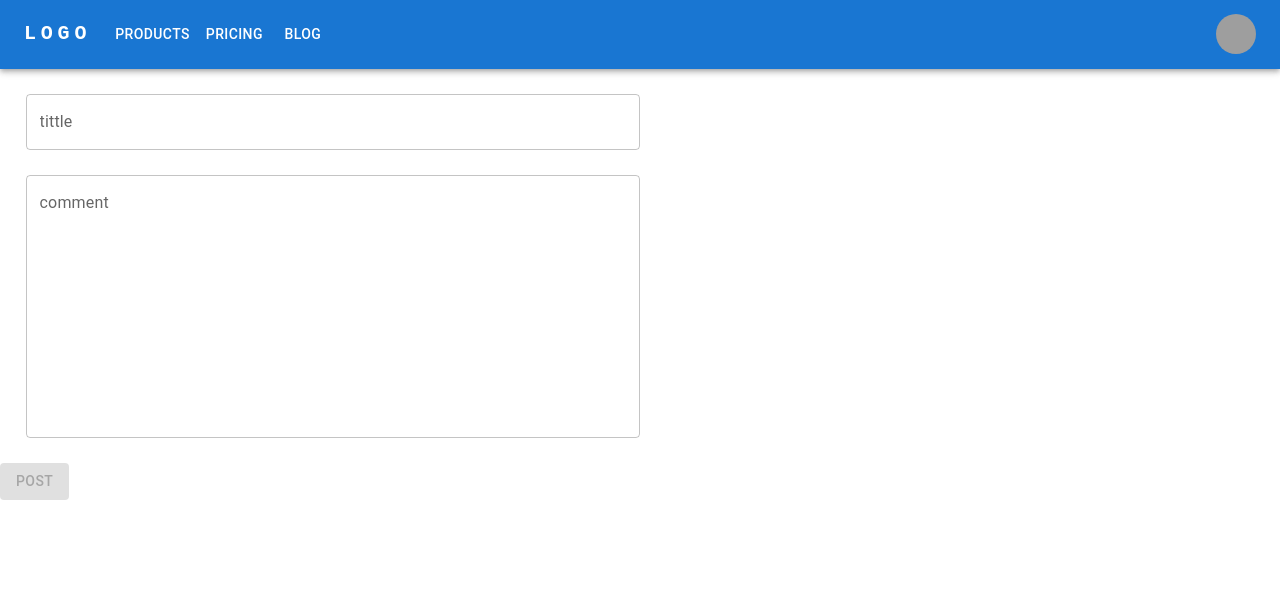
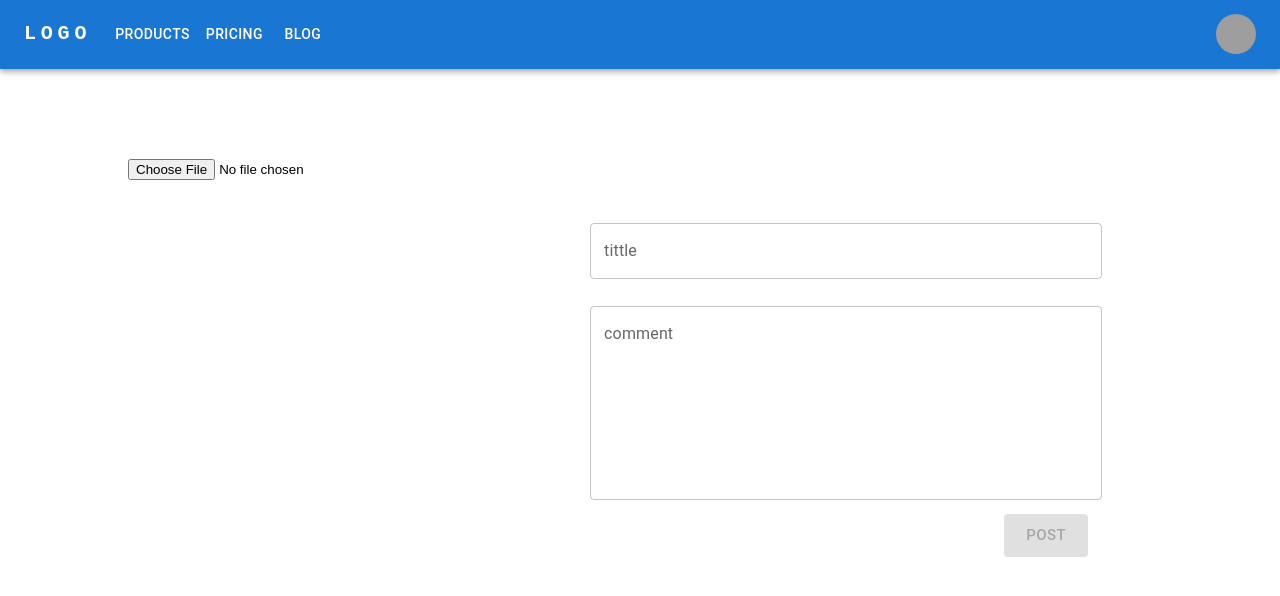
Before and after one commit to Shunkicreate/wakuwaku_Hackz, a React (Create React App) app: page /post in a window 1280 px wide. Shown: the top 596 px of the page. Built offline with nearby package versions, Linux system fonts and the light colour scheme; grey boxes are pictures that could not be loaded.

Commit message:
photoSelectOk

```diff
--- a/src/pages/PostContent/PostContent.tsx
+++ b/src/pages/PostContent/PostContent.tsx
@@ -3,12 +3,15 @@ import { useNavigate } from 'react-router-dom';
 import { Button, createMuiTheme, styled, TextField, useFormControl, withStyles } from "@mui/material";
 import { ThemeProvider } from "@emotion/react";
 import react, { useContext, useState } from "react"
+import { grid, height, padding } from "@mui/system";
+import { right } from "@popperjs/core";
 
 const PostContent = (): JSX.Element => {
 
   const [check, setCheck] = useState(true);
   const [tittle, setTittle] = useState('');
   const [comment, setComment] = useState('');
+  const [profileImage, setProfileImage] = useState('default-profile.png');
 
   const theme1 = createMuiTheme({
     palette: {
@@ -36,10 +39,54 @@ const PostContent = (): JSX.Element => {
 
   const navigate = useNavigate();
 
+
+  const SelectPhoto = () => {
+    if(profileImage=='default-profile.png'){
+      return(
+        <input type="file" onChange={onFileInputChange}/>
+      )
+    }
+    else{
+      return(
+        <img
+              src={profileImage}
+              // className="h-32 w-32 rounded-full"
+              style={{
+                width: "31vw",
+                height: "31vw",
+                paddingLeft: "2vw",
+                paddingRight: "2vw",
+              }}
+            />
+      )
+    }
+  }
+
+  const onFileInputChange = (e: React.ChangeEvent<HTMLInputElement>) => {
+    if (!e.target.files) return;
+
+    // React.ChangeEvent<HTMLInputElement>よりファイルを取得
+    const fileObject = e.target.files[0];
+    // オブジェクトURLを生成し、useState()を更新
+    setProfileImage(window.URL.createObjectURL(fileObject));
+  };
+
   return (
     <>
       <Header />
-      {/* <div> */}
+      <div
+        style={{
+          display: "grid",
+          paddingLeft: "10vw",
+          paddingRight: "10vw",
+          gridTemplateColumns: "35vw 55vw",
+          height: "100vh"
+        }}
+      >
+        <div style={{height: "100%",paddingTop: "20%"}}>
+          <SelectPhoto></SelectPhoto>
+        </div>
+        <div style={{height: "100%",paddingTop: "20%"}}>
           <div style={{ margin: "2%" }}>
             <ThemeProvider theme={theme1}>
               <div>
@@ -47,13 +94,14 @@ const PostContent = (): JSX.Element => {
                   id="outlined-basic"
                   label="tittle" variant="outlined"
                   style={{
-                width: "50%",
-                marginBottom: "2%"
+                    width: "40vw",
+                    marginBottom: "4%"
                   }}
                   onChange={(event) => {
                     setTittle(event.target.value);
                     checkFilled(event.target.value);
-              }} />
+                  }}
+                />
               </div>
               <div>
                 <TextField
@@ -61,9 +109,9 @@ const PostContent = (): JSX.Element => {
                   label="comment"
                   variant="outlined"
                   multiline
-              minRows="10"
+                  minRows="7"
                   style={{
-                width: "50%",
+                    width: "40vw",
                   }}
                   onChange={(event) => {
                     setComment(event.target.value);
@@ -72,9 +120,13 @@ const PostContent = (): JSX.Element => {
               </div>
             </ThemeProvider>
           </div>
+          <div style={{textAlign: "right", width: "40vw"}}>
             <ThemeProvider theme={theme2}>
-        <Button variant="contained" disabled={check} onClick={() => { navigate(`/content/${tittle}`) }}>post</Button>
+              <Button variant="contained" size={"large"} disabled={check} style={{flexGrow: "1"}} onClick={() => { navigate(`/content/${tittle}`) }}>post</Button>
             </ThemeProvider>
+          </div>
+        </div>
+      </div>
     </>
   );
 };
```
Lines whose indentation alone changed are shown as unchanged.
